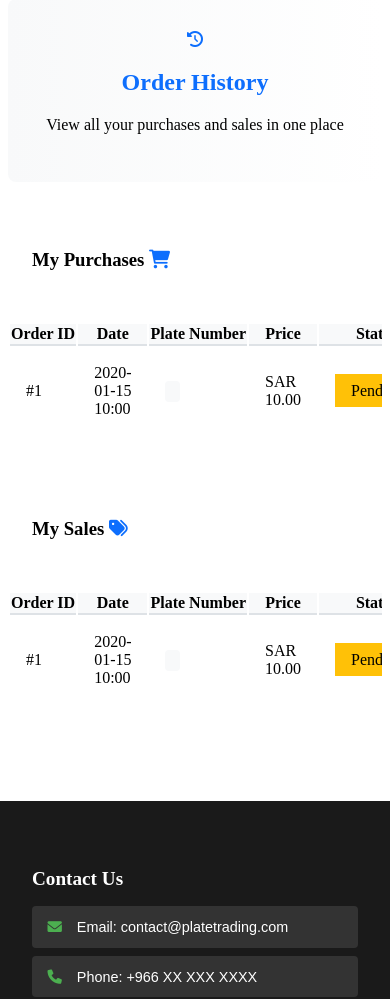
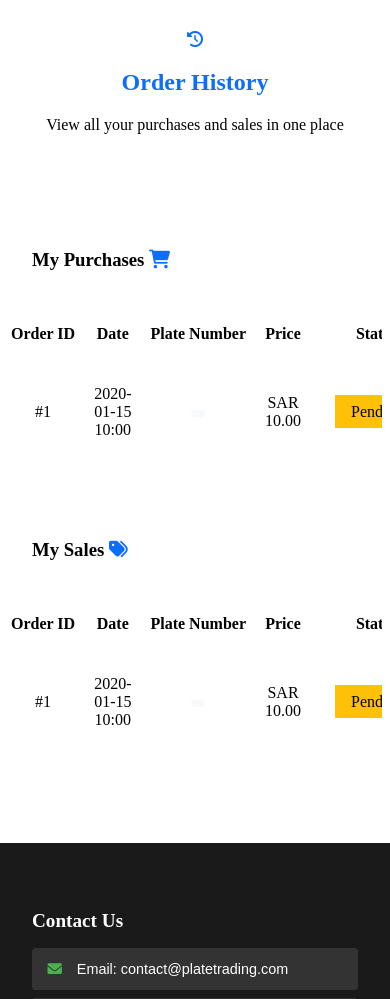
Before and after one commit to Saadank/IS499MYSQL, a FastAPI app: page /users/order-history in a window 390 px wide. Shown: the part 72-1071 px from the top of the page. Run offline with FastAPI, Linux system fonts and the light colour scheme; the visitor is signed in with stand-in values (Sample User, id 1); tables that the repository leaves empty hold one stand-in row (values such as "Sample post").

Commit message:
Add external CSS for order history page and remove inline styles
- Included a link to an external CSS file for the order history template to enhance styling.
- Removed extensive inline CSS styles to streamline the HTML structure and improve maintainability.
- Ensured the order history page maintains a modern and responsive design with the new stylesheet.

```diff
--- /dev/null
+++ b/static/css/order-history.css
@@ -0,0 +1,129 @@
+.order-history-header {
+    text-align: center;
+    padding: 2rem 0;
+    background: #ffffff;
+    border-radius: 8px;
+    margin-bottom: 2rem;
+}
+
+.container-fluid {
+    max-width: 1400px;
+    margin: 0 auto;
+    padding: 0 2rem;
+    background-color: #ffffff;
+}
+
+.card {
+    border: none;
+    border-radius: 10px;
+    overflow: hidden;
+    margin-bottom: 2rem;
+    margin-left: auto;
+    margin-right: auto;
+    background-color: #ffffff;
+    box-shadow: none;
+}
+
+.card-header {
+    padding: 1rem 1.5rem;
+    background-color: #ffffff;
+    border-bottom: none;
+}
+
+.table {
+    margin-bottom: 0;
+    text-align: center;
+    background-color: #ffffff;
+    border: none;
+}
+
+.table th {
+    background-color: #ffffff;
+    font-weight: 600;
+    border: none;
+    white-space: nowrap;
+    text-align: center;
+    color: #000000;
+    padding-bottom: 1.5rem;
+}
+
+.table td {
+    vertical-align: middle;
+    padding: 1rem;
+    text-align: center;
+    background-color: #ffffff;
+    border: none;
+}
+
+.table tbody tr {
+    border: none;
+}
+
+.badge {
+    padding: 0.5em 1em;
+    font-weight: 500;
+}
+
+.badge.bg-success {
+    background-color: #28a745 !important;
+}
+
+.badge.bg-warning {
+    background-color: #ffc107 !important;
+    color: #000;
+}
+
+.badge.bg-danger {
+    background-color: #dc3545 !important;
+}
+
+.plate-number {
+    font-family: monospace;
+    font-size: 1.1em;
+    background-color: #f8f9fa;
+    padding: 0.3em 0.6em;
+    border-radius: 4px;
+    display: inline-block;
+}
+
+.plate-letter {
+    color: #0d6efd;
+    font-weight: bold;
+}
+
+.text-primary {
+    color: #0d6efd !important;
+}
+
+.btn-primary {
+    background-color: #0d6efd;
+    border-color: #0d6efd;
+}
+
+.btn-primary:hover {
+    background-color: #0b5ed7;
+    border-color: #0a58ca;
+}
+
+.text-center {
+    text-align: center;
+}
+
+@media (max-width: 768px) {
+    .container-fluid {
+        padding-left: 0.5rem;
+        padding-right: 0.5rem;
+    }
+
+    .table-responsive {
+        margin: 0 -1rem;
+    }
+
+    .plate-number {
+        font-size: 0.9em;
+    }
+
+    .card-body {
+        padding: 1rem;
+    }
+}
--- a/templates/order-history.html
+++ b/templates/order-history.html
@@ -1,4 +1,8 @@
 {% extends "base.html" %}
+
+{% block extra_css %}
+<link rel="stylesheet" href="{{ url_for('static', path='css/order-history.css') }}">
+{% endblock %}
 
 {% block content %}
 <div class="container-fluid mt-4">
@@ -126,105 +130,4 @@
         </div>
     </div>
 </div>
-
-<style>
-    .order-history-header {
-        text-align: center;
-        padding: 2rem 0;
-        background: linear-gradient(to right, #f8f9fa, #ffffff);
-        border-radius: 8px;
-        margin-bottom: 2rem;
-    }
-
-    .card {
-        border: none;
-        border-radius: 10px;
-        overflow: hidden;
-        margin-bottom: 2rem;
-    }
-
-    .card-header {
-        padding: 1rem 1.5rem;
-    }
-
-    .table {
-        margin-bottom: 0;
-    }
-
-    .table th {
-        background-color: #f8f9fa;
-        font-weight: 600;
-        border-bottom: 2px solid #dee2e6;
-        white-space: nowrap;
-    }
-
-    .table td {
-        vertical-align: middle;
-        padding: 1rem;
-    }
-
-    .badge {
-        padding: 0.5em 1em;
-        font-weight: 500;
-    }
-
-    .badge.bg-success {
-        background-color: #28a745 !important;
-    }
-
-    .badge.bg-warning {
-        background-color: #ffc107 !important;
-        color: #000;
-    }
-
-    .badge.bg-danger {
-        background-color: #dc3545 !important;
-    }
-
-    .plate-number {
-        font-family: monospace;
-        font-size: 1.1em;
-        background-color: #f8f9fa;
-        padding: 0.3em 0.6em;
-        border-radius: 4px;
-    }
-
-    .plate-letter {
-        color: #0d6efd;
-        font-weight: bold;
-    }
-
-    .text-primary {
-        color: #0d6efd !important;
-    }
-
-    .btn-primary {
-        background-color: #0d6efd;
-        border-color: #0d6efd;
-    }
-
-    .btn-primary:hover {
-        background-color: #0b5ed7;
-        border-color: #0a58ca;
-    }
-
-    @media (max-width: 768px) {
-        .container-fluid {
-            padding-left: 0.5rem;
-            padding-right: 0.5rem;
-        }
-
-        .table-responsive {
-            margin: 0 -1rem;
-        }
-
-        .plate-number {
-            font-size: 0.9em;
-        }
-
-        .card-body {
-            padding: 1rem;
-        }
-    }
-</style>
 {% endblock %}
```
